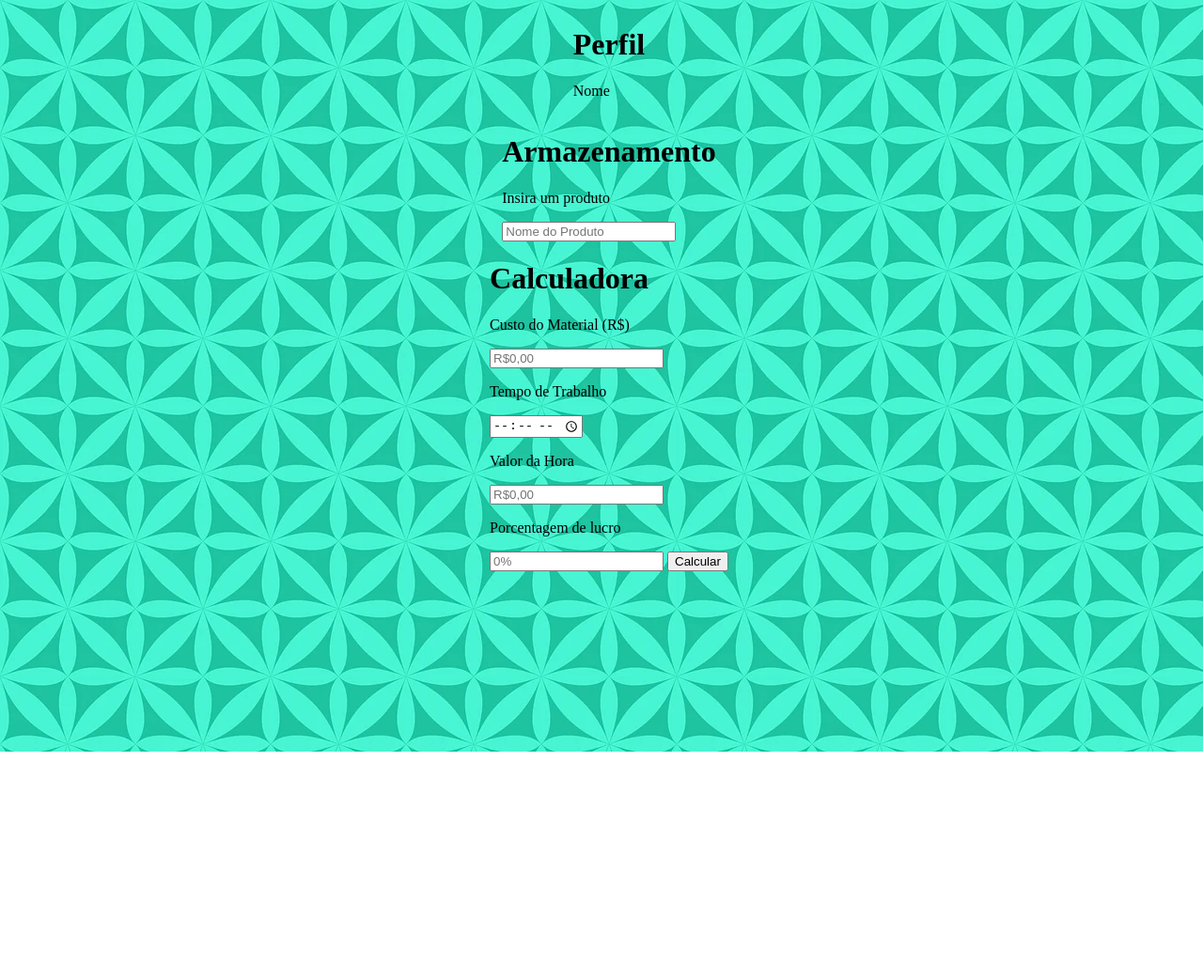
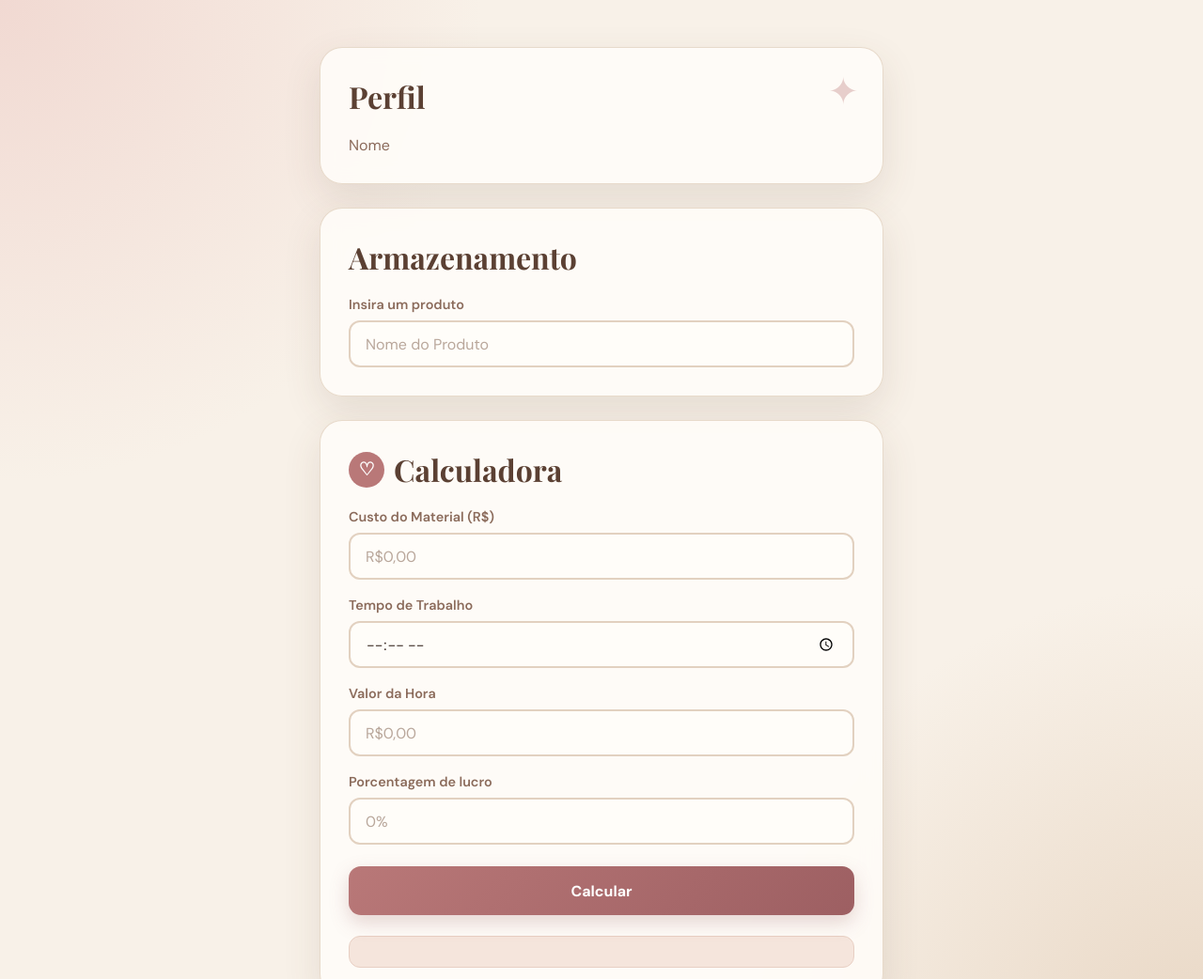
Before and after one commit to matutalo/Projeto-Guntert-Atelie-Site-PPO, a plain HTML site: page index.html in a window 1280 px wide. Shown: the top 1042 px of the page at 94% size. Before the commit the page ends 800 px from the top, so only its background shows below. Drawn offline with nearby package versions, Linux system fonts and the light colour scheme.

Commit message:
Update style.css

```diff
--- a/style.css
+++ b/style.css
@@ -1,14 +1,316 @@
-body{
-    background-image: url(imgs/fundociano.webp);
+/* =========================
+   CONFIGURAÇÕES GERAIS
+========================= */
 
+@import url('https://fonts.googleapis.com/css2?family=DM+Sans:wght@400;500;600;700&family=Playfair+Display:wght@500;600;700&display=swap');
+
+* {
+    margin: 0;
+    padding: 0;
+    box-sizing: border-box;
+}
+
+:root {
+    --creme: #f8f1e8;
+    --creme-escuro: #eee1d2;
+    --marrom: #5b4033;
+    --marrom-claro: #8b6b5b;
+    --rosa: #b97878;
+    --rosa-escuro: #9d5f62;
+    --branco: #fffdf9;
+    --texto: #3f3029;
+    --borda: #e2d1c0;
+    --sombra: 0 15px 40px rgba(91, 64, 51, 0.12);
+}
+
+body {
+    min-height: 100vh;
+    padding: 50px 20px;
+
+    font-family: "DM Sans", sans-serif;
+    color: var(--texto);
+
+    background:
+        radial-gradient(circle at top left, #f1d9d2 0%, transparent 30%),
+        radial-gradient(circle at bottom right, #e8d6c3 0%, transparent 30%),
+        var(--creme);
+}
+
+
+/* =========================
+   TÍTULOS
+========================= */
+
+h1 {
+    font-family: "Playfair Display", serif;
+    font-size: 2rem;
+    color: var(--marrom);
+    margin-bottom: 20px;
+}
+
+
+/* =========================
+   CONTAINER DOS CARDS
+========================= */
+
+.perfil,
+.armazenamento,
+.calculo {
+    width: min(100%, 600px);
+    margin: 0 auto 25px;
+
+    padding: 30px;
+
+    background: rgba(255, 253, 249, 0.85);
+    border: 1px solid rgba(226, 209, 192, 0.8);
+    border-radius: 24px;
+
+    box-shadow: var(--sombra);
+
+    backdrop-filter: blur(10px);
+
+    animation: aparecer 0.6s ease;
+}
+
+
+/* =========================
+   PERFIL
+========================= */
+
+.perfil {
+    position: relative;
+    overflow: hidden;
+}
+
+.perfil::before {
+    content: "✦";
+
+    position: absolute;
+    right: 25px;
+    top: 20px;
+
+    font-size: 2.5rem;
+    color: var(--rosa);
+    opacity: 0.35;
+}
+
+.perfil p {
+    font-size: 1rem;
+    color: var(--marrom-claro);
+}
+
+
+/* =========================
+   ARMAZENAMENTO
+========================= */
+
+.armazenamento p,
+.calculo p {
+    margin-bottom: 8px;
+
+    font-size: 0.9rem;
+    font-weight: 600;
+    color: var(--marrom-claro);
+}
+
+.armazenamento input {
+    width: 100%;
+}
+
+
+/* =========================
+   INPUTS
+========================= */
+
+input {
+    width: 100%;
+    height: 50px;
+
+    padding: 0 16px;
+
+    font-family: "DM Sans", sans-serif;
+    font-size: 1rem;
+    color: var(--texto);
+
+    background: var(--branco);
+
+    border: 2px solid var(--borda);
+    border-radius: 12px;
+
+    outline: none;
+
+    transition:
+        border-color 0.2s ease,
+        box-shadow 0.2s ease,
+        transform 0.2s ease;
+}
+
+input::placeholder {
+    color: #b9a79b;
+}
+
+input:focus {
+    border-color: var(--rosa);
+
+    box-shadow: 0 0 0 4px rgba(185, 120, 120, 0.12);
+
+    transform: translateY(-1px);
+}
+
+
+/* =========================
+   CALCULADORA
+========================= */
+
+.calculo {
+    position: relative;
+}
+
+.calculo h1 {
     display: flex;
-    flex-direction: column;
+    align-items: center;
+    gap: 10px;
+}
+
+.calculo h1::before {
+    content: "♡";
+
+    display: inline-flex;
     align-items: center;
     justify-content: center;
+
+    width: 38px;
+    height: 38px;
+
+    font-family: Arial, sans-serif;
+    font-size: 1.2rem;
+
+    color: white;
+    background: var(--rosa);
+
+    border-radius: 50%;
+}
+
+
+/* Espaçamento entre os campos */
+
+.calculo input {
+    margin-bottom: 18px;
+}
+
+
+/* =========================
+   BOTÃO
+========================= */
+
+button {
     width: 100%;
-    height: 100%;
+    height: 52px;
 
+    margin-top: 5px;
+
+    border: none;
+    border-radius: 13px;
+
+    font-family: "DM Sans", sans-serif;
+    font-size: 1rem;
+    font-weight: 700;
+
+    color: white;
+    background: linear-gradient(
+        135deg,
+        var(--rosa),
+        var(--rosa-escuro)
+    );
+
+    cursor: pointer;
+
+    box-shadow: 0 8px 20px rgba(157, 95, 98, 0.25);
+
+    transition:
+        transform 0.2s ease,
+        box-shadow 0.2s ease,
+        filter 0.2s ease;
 }
-img{
-    opacity: 0.5;
+
+button:hover {
+    transform: translateY(-2px);
+
+    box-shadow: 0 12px 25px rgba(157, 95, 98, 0.35);
+
+    filter: brightness(1.05);
 }
+
+button:active {
+    transform: translateY(0);
+}
+
+
+/* =========================
+   RESULTADO
+========================= */
+
+#resultado {
+    min-height: 30px;
+
+    margin-top: 22px;
+    margin-bottom: 0 !important;
+    padding: 16px;
+
+    text-align: center;
+
+    font-size: 1.1rem !important;
+    font-weight: 700 !important;
+
+    color: var(--marrom) !important;
+
+    background: #f5e5dc;
+
+    border: 1px solid #e8cfc3;
+    border-radius: 12px;
+}
+
+
+/* =========================
+   ANIMAÇÃO
+========================= */
+
+@keyframes aparecer {
+    from {
+        opacity: 0;
+        transform: translateY(15px);
+    }
+
+    to {
+        opacity: 1;
+        transform: translateY(0);
+    }
+}
+
+
+/* =========================
+   RESPONSIVIDADE
+========================= */
+
+@media (max-width: 600px) {
+
+    body {
+        padding: 25px 15px;
+    }
+
+    .perfil,
+    .armazenamento,
+    .calculo {
+        padding: 22px;
+        border-radius: 20px;
+    }
+
+    h1 {
+        font-size: 1.7rem;
+    }
+
+    input,
+    button {
+        height: 48px;
+    }
+}
```
